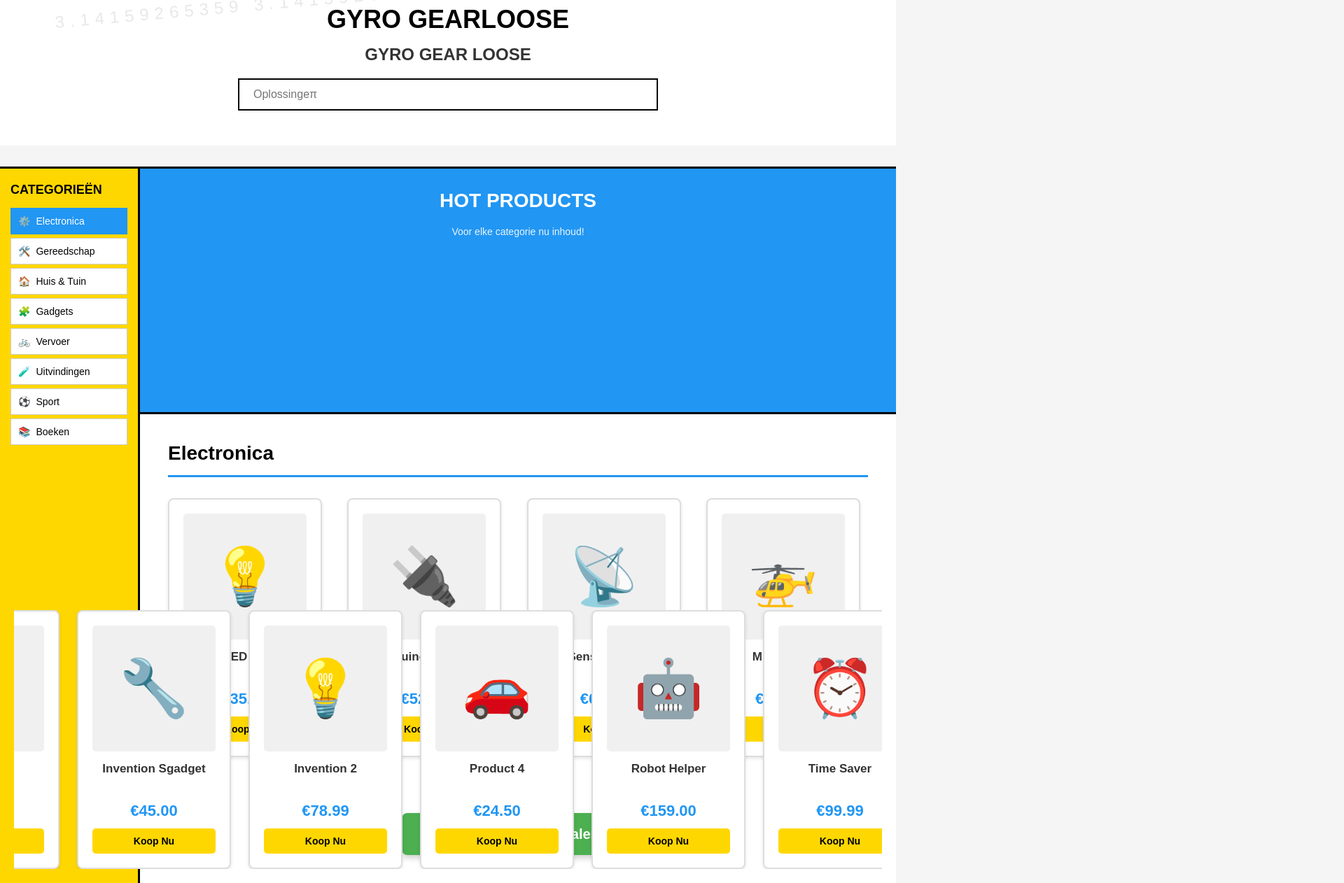
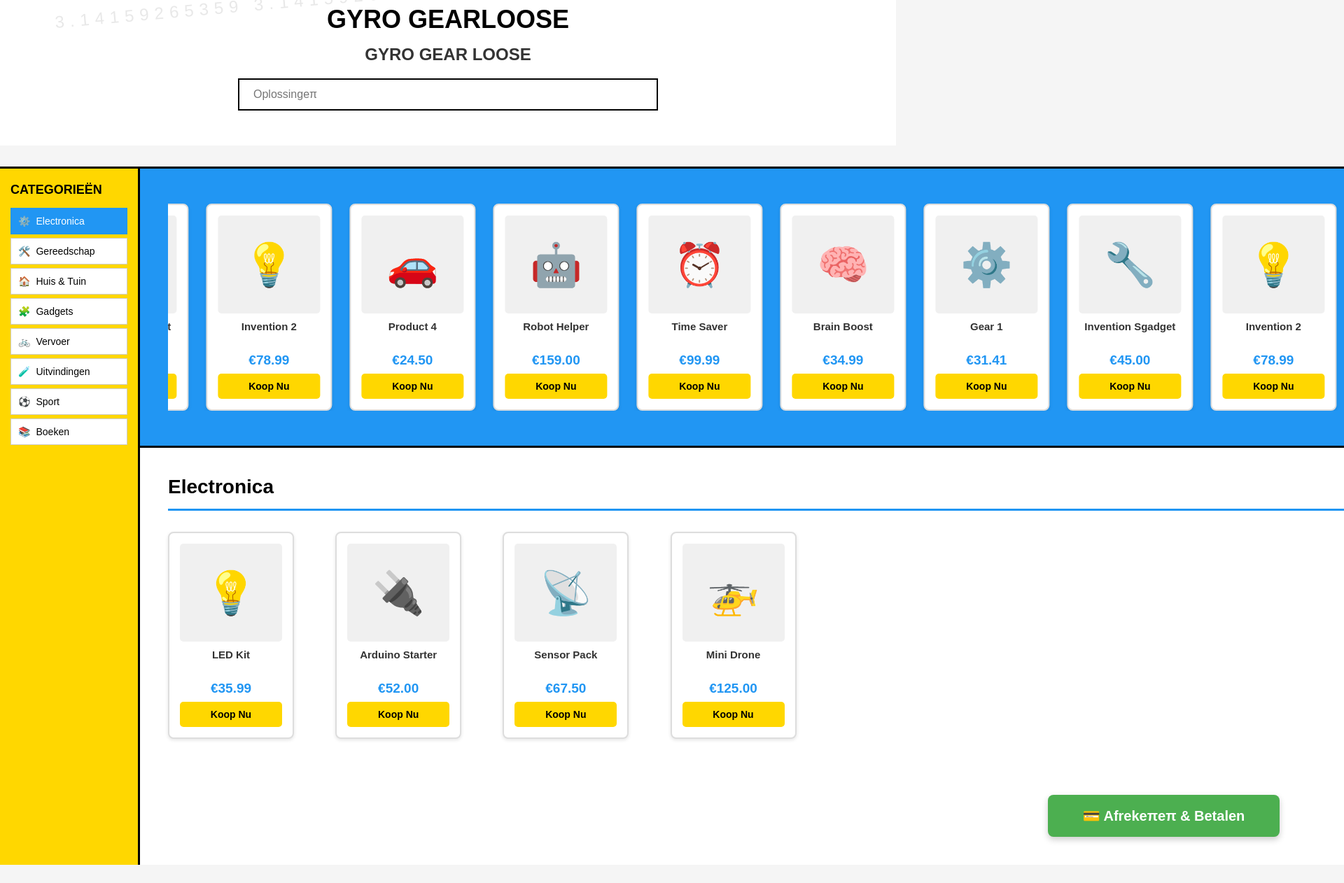
Before and after one commit to myh33/gyrogearloose, a plain HTML site: page index.html in a window 1280 px wide. Shown: the part 309-1571 px from the top of the page at 70% size, 1920 px wide, since content can reach past the window. After the commit the page ends 1545 px from the top, so only its background shows below. Drawn offline with Linux system fonts and the light colour scheme.

Commit message:
index.html

```diff
--- a/index.html
+++ b/index.html
@@ -320,39 +320,23 @@
         .hot-header {
             background: #2196F3;
             color: white;
-            padding: 30px 20px 250px 20px;
-            text-align: center;
+            padding: 20px;
             border-top: 3px solid #000;
             border-bottom: 3px solid #000;
             position: relative;
-        }
-
-        .hot-header h2 {
-            font-size: 28px;
-            font-weight: bold;
-            margin-bottom: 20px;
-        }
-
-        .hot-header p {
-            margin-top: 10px;
-            font-size: 14px;
-            opacity: 0.9;
+            overflow: hidden;
         }
 
         /* Carousel Container */
         .carousel-wrapper {
-            position: absolute;
-            bottom: 20px;
-            left: 0;
-            right: 0;
-            padding: 0 20px;
+            padding: 30px 20px;
+            position: relative;
         }
 
         .carousel-container {
             position: relative;
             overflow: hidden;
-            max-width: 100%;
-            margin: 0 auto;
+            width: 100%;
         }
 
         .carousel {
@@ -375,12 +359,12 @@
         }
 
         .product-card {
-            min-width: 220px;
-            max-width: 220px;
+            min-width: 180px;
+            max-width: 180px;
             background: white;
             border: 2px solid #ddd;
             border-radius: 8px;
-            padding: 20px;
+            padding: 15px;
             text-align: center;
             transition: all 0.3s;
             box-shadow: 0 2px 5px rgba(0,0,0,0.1);
@@ -390,35 +374,35 @@
         .product-card:hover {
             transform: translateY(-5px);
             box-shadow: 0 5px 15px rgba(0,0,0,0.2);
-            border-color: #2196F3;
+            border-color: #667eea;
         }
 
         .product-image {
             width: 100%;
-            height: 180px;
+            height: 140px;
             object-fit: cover;
             border-radius: 5px;
-            margin-bottom: 15px;
+            margin-bottom: 10px;
             background: #f0f0f0;
             display: flex;
             align-items: center;
             justify-content: center;
-            font-size: 80px;
+            font-size: 60px;
         }
 
         .product-name {
-            font-size: 17px;
+            font-size: 15px;
             font-weight: 600;
-            margin: 12px 0;
+            margin: 8px 0;
             color: #333;
-            min-height: 45px;
+            min-height: 38px;
         }
 
         .product-price {
-            font-size: 22px;
+            font-size: 19px;
             color: #2196F3;
             font-weight: bold;
-            margin: 12px 0;
+            margin: 8px 0;
         }
 
         .buy-btn {
@@ -720,13 +704,10 @@
                 <!-- Hot Products -->
                 <div id="hotSection">
                     <div class="hot-header">
-                        <h2 data-translate="hot-title">HOT PRODUCTS</h2>
-                        <p data-translate="hot-subtitle">Voor elke categorie nu inhoud!</p>
-                    </div>
-
-                    <div class="carousel-wrapper">
-                        <div class="carousel-container">
-                            <div class="carousel" id="carousel"></div>
+                        <div class="carousel-wrapper">
+                            <div class="carousel-container">
+                                <div class="carousel" id="carousel"></div>
+                            </div>
                         </div>
                     </div>
                 </div>
```
